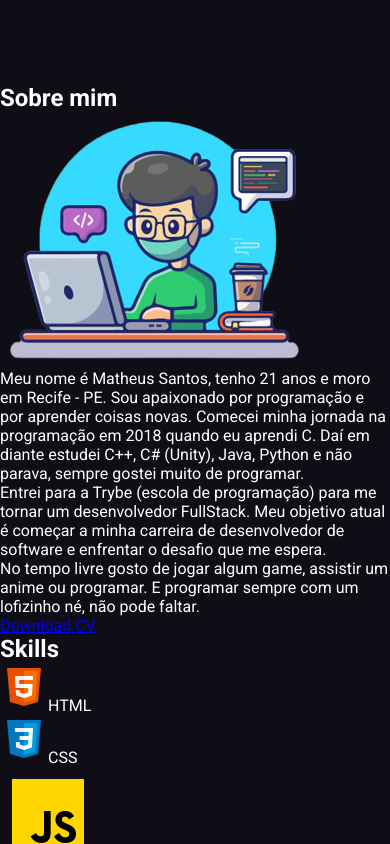
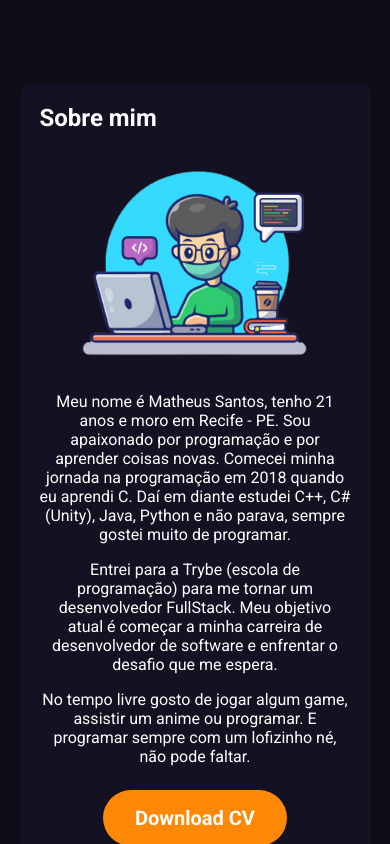
Before and after one commit to matheusg18/matheusg18.github.io, a React (Create React App) app: page / in a window 390 px wide. Shown: the part 760-1604 px from the top of the page. Built offline with nearby package versions, Linux system fonts and the light colour scheme.

Commit message:
[Sobre] adiciona estilos para o mobile

```diff
--- /dev/null
+++ b/src/components/Sobre/Sobre.styles.jsx
@@ -0,0 +1,40 @@
+import styled from 'styled-components';
+
+export const SobreWrapper = styled.section`
+  width: 90%;
+  margin: 0 auto;
+  background-color: ${({ theme }) => theme.color.card};
+  border-radius: 10px;
+  padding: ${({ theme }) => theme.space(2.5)};
+  box-shadow: 2px 2px 5px rgba(0, 0, 0, 0.25);
+`;
+
+export const SobreTextImgContainer = styled.div`
+  display: flex;
+  flex-direction: column;
+  align-items: center;
+`;
+
+export const SobreImg = styled.img`
+  max-width: 240px;
+  height: auto;
+  margin: ${({ theme }) => theme.space(4)} 0;
+`;
+
+export const SobreParagraph = styled.p`
+  margin-bottom: ${({ theme }) => theme.space(2)};
+  text-align: center;
+`;
+
+export const SobreLink = styled.a`
+  display: block;
+  width: fit-content;
+  margin: ${({ theme }) => theme.space(1)} auto 0 auto;
+  border-radius: 30px;
+  padding: ${({ theme }) => theme.space(2)} ${({ theme }) => theme.space(4)};
+  background-color: ${({ theme }) => theme.color.secondary};
+  text-decoration: none;
+  font-size: 20px;
+  font-weight: 700;
+  color: ${({ theme }) => theme.color.font};
+`;
--- a/src/components/Sobre/index.jsx
+++ b/src/components/Sobre/index.jsx
@@ -1,33 +1,44 @@
 import React from 'react';
+import {
+  SobreImg,
+  SobreLink,
+  SobreParagraph,
+  SobreTextImgContainer,
+  SobreWrapper,
+} from './Sobre.styles';
 
 function Sobre() {
   return (
-    <section>
+    <SobreWrapper>
       <h2>Sobre mim</h2>
-      <img src="images/ilustração.png" alt="ilustração" />
-      <p>
-        Meu nome é Matheus Santos, tenho 21 anos e moro em Recife - PE. Sou apaixonado por
-        programação e por aprender coisas novas. Comecei minha jornada na programação em 2018 quando
-        eu aprendi C. Daí em diante estudei C++, C# (Unity), Java, Python e não parava, sempre
-        gostei muito de programar.
-      </p>
-      <p>
-        Entrei para a Trybe (escola de programação) para me tornar um desenvolvedor FullStack. Meu
-        objetivo atual é começar a minha carreira de desenvolvedor de software e enfrentar o desafio
-        que me espera.
-      </p>
-      <p>
-        No tempo livre gosto de jogar algum game, assistir um anime ou programar. E programar sempre
-        com um lofizinho né, não pode faltar.
-      </p>
-      <a
+      <SobreTextImgContainer>
+        <SobreImg src="images/ilustração.png" alt="ilustração" />
+        <div>
+          <SobreParagraph>
+            Meu nome é Matheus Santos, tenho 21 anos e moro em Recife - PE. Sou apaixonado por
+            programação e por aprender coisas novas. Comecei minha jornada na programação em 2018
+            quando eu aprendi C. Daí em diante estudei C++, C# (Unity), Java, Python e não parava,
+            sempre gostei muito de programar.
+          </SobreParagraph>
+          <SobreParagraph>
+            Entrei para a Trybe (escola de programação) para me tornar um desenvolvedor FullStack.
+            Meu objetivo atual é começar a minha carreira de desenvolvedor de software e enfrentar o
+            desafio que me espera.
+          </SobreParagraph>
+          <SobreParagraph>
+            No tempo livre gosto de jogar algum game, assistir um anime ou programar. E programar
+            sempre com um lofizinho né, não pode faltar.
+          </SobreParagraph>
+        </div>
+      </SobreTextImgContainer>
+      <SobreLink
         href="https://drive.google.com/file/d/1jh03xwlASqpnNnw1fBmsOVJwVxgFhYoj/view?usp=sharing"
         target="_blank"
         rel="noreferrer"
       >
         Download CV
-      </a>
-    </section>
+      </SobreLink>
+    </SobreWrapper>
   );
 }
 
```
